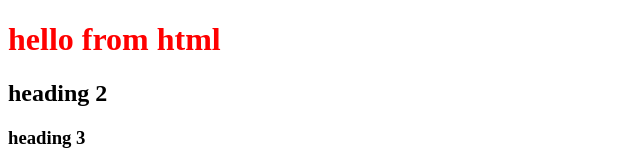
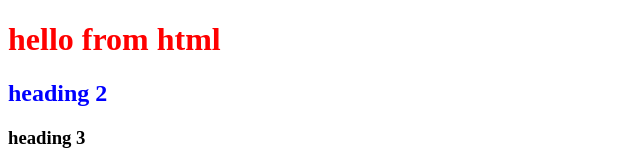
Before and after one commit to yashaswininoole-hub/autosuggest, a website: page frontend/index.html in a window 1280 px wide. Shown: the top 167 px of the page, without its empty margins (0-640 px from the left). Drawn offline with Linux system fonts and the light colour scheme.

Commit message:
changed to clour blue in heading 2

```diff
--- a/frontend/css/index.css
+++ b/frontend/css/index.css
@@ -1,3 +1,6 @@
 h1{
     color:red;
 }
+#heading-2{
+    color: blue;
+}
--- a/frontend/index.html
+++ b/frontend/index.html
@@ -8,7 +8,7 @@
 </head>
 <body>
     <h1>hello from html</h1>
-    <h2>heading 2</h2>
+    <h2 id="heading-2">heading 2</h2>
     <h3>heading 3</h3>
     <h4>heading 4</h4>
     <h5>heading 5</h5>
```
